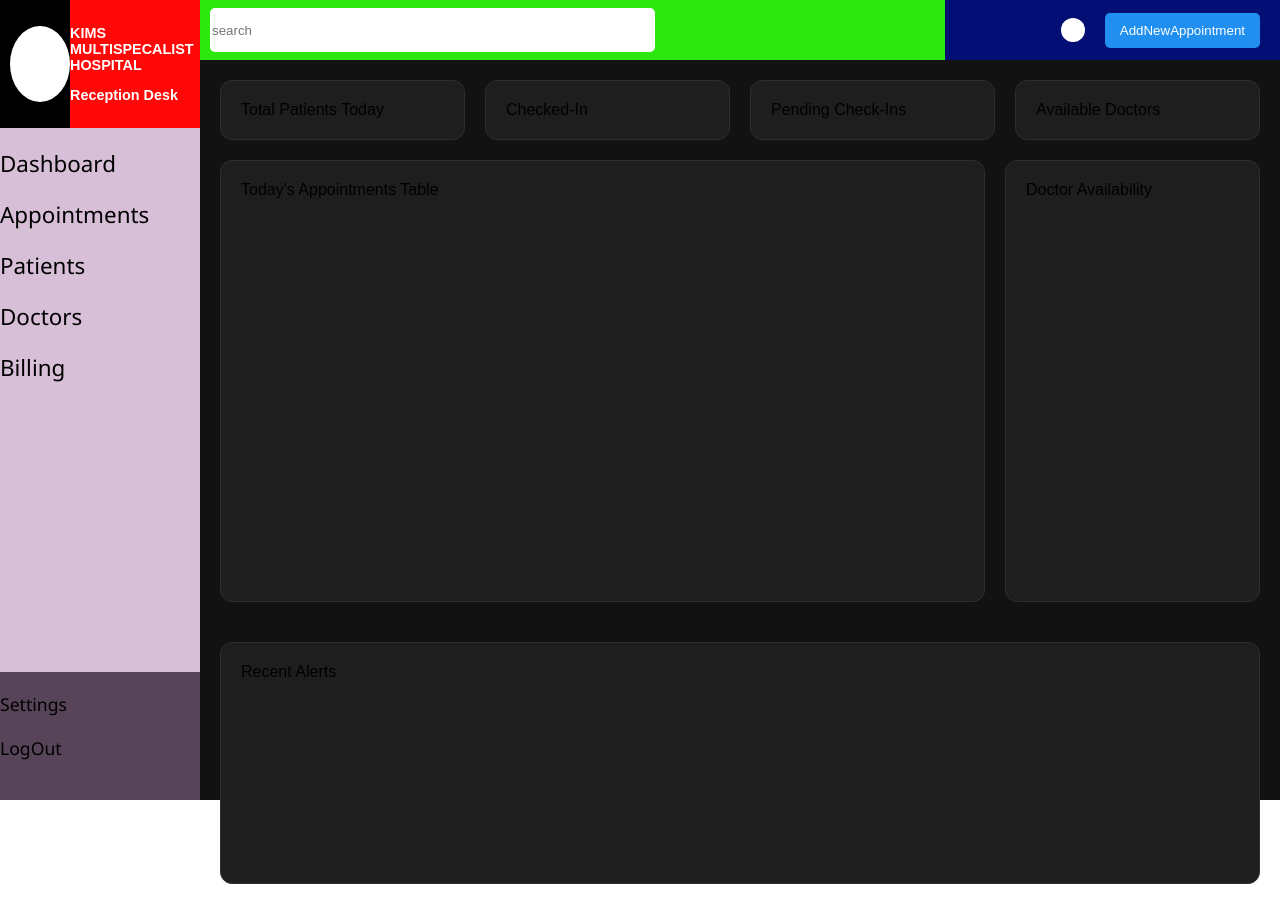
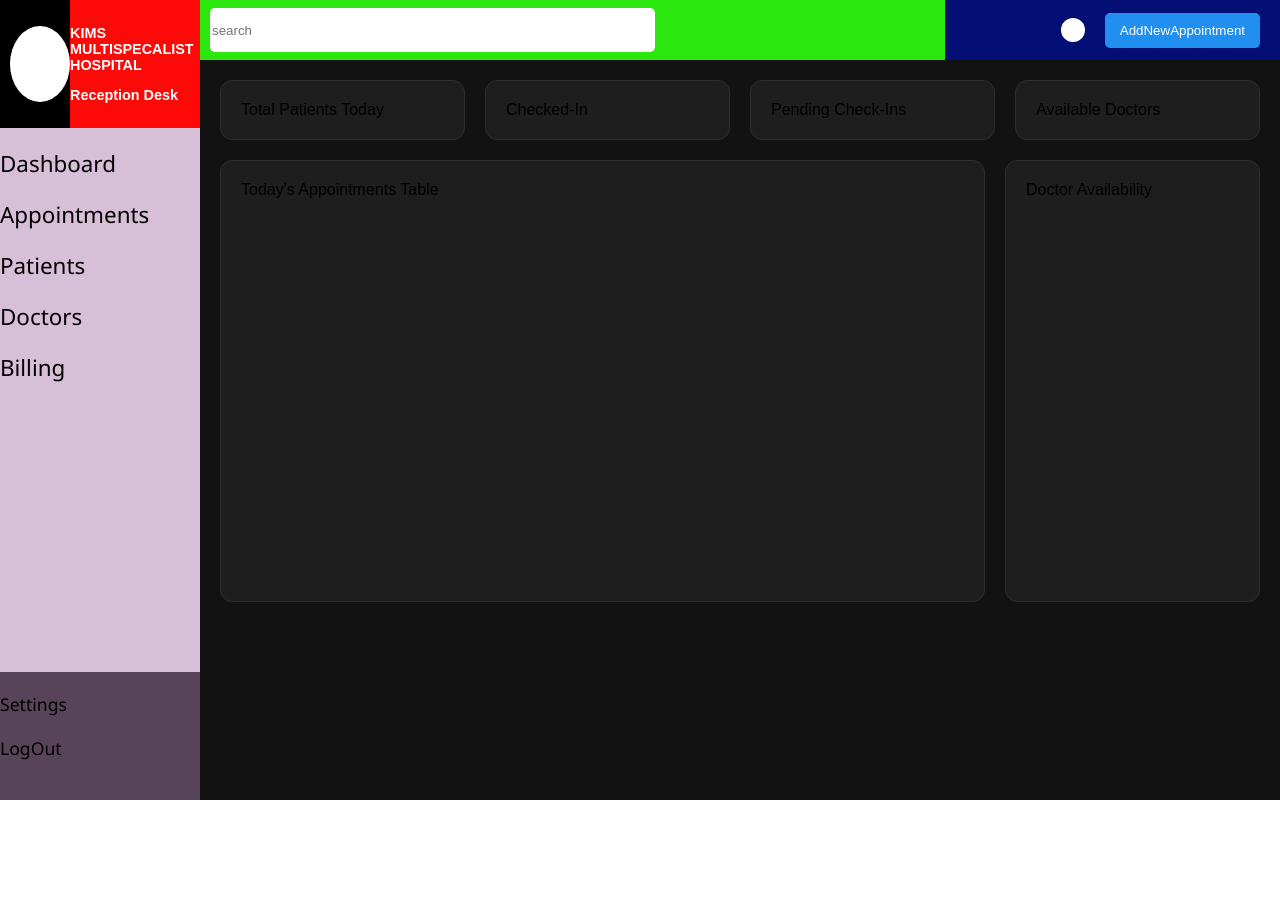
Before and after one commit to MuNa-Devs/Mark-2, a React (Vite) app: page /login in a window 1280 px wide. After the commit the page ends 800 px from the top, so only its background shows below. Built offline with nearby package versions, Linux system fonts and the light colour scheme.

Commit message:
reception 21-11-25(2)

```diff
--- a/src/pages/receptionist_pages/dash_board/DashBoard.jsx
+++ b/src/pages/receptionist_pages/dash_board/DashBoard.jsx
@@ -64,10 +64,7 @@ export default function DashBoard() {
         Doctor Availability
     </div>
 
-    {/* FULL WIDTH RECENT ALERTS */}
-    <div className={styles.alertsSection}>
-        Recent Alerts
-    </div>
+
 
 </div>
 </div>
--- a/src/pages/receptionist_pages/dash_board/dash_board.module.css
+++ b/src/pages/receptionist_pages/dash_board/dash_board.module.css
@@ -54,6 +54,7 @@
     border: none;
     padding: 10px 15px;
     border-radius: 5px;
+    transition:all 0.3s ease;
 }
 .input{
     height:70%;
@@ -189,13 +190,15 @@
     border: 1px solid #2E2E2E;
 }
 
-/* --- RECENT ALERTS ROW BELOW --- */
-.alertsSection {
-    margin-top: 20px;
-    grid-column: 1 / 3; /* full width */
-    background-color: #1E1E1E;
-    border-radius: 12px;
-    padding: 20px;
-    min-height: 200px;
-    border: 1px solid #2E2E2E;
+.addNewAppointment:hover {
+    background-color: rgb(12, 102, 171);
+    transform: scale(1.08);
+    box-shadow: 0 4px 12px rgba(0,0,0,0.2);
+    cursor: pointer;
+
 }
+
+.input:focus{
+    outline: none;
+    box-shadow: 0 0 5px rgb(32, 143, 240);
+}
```
